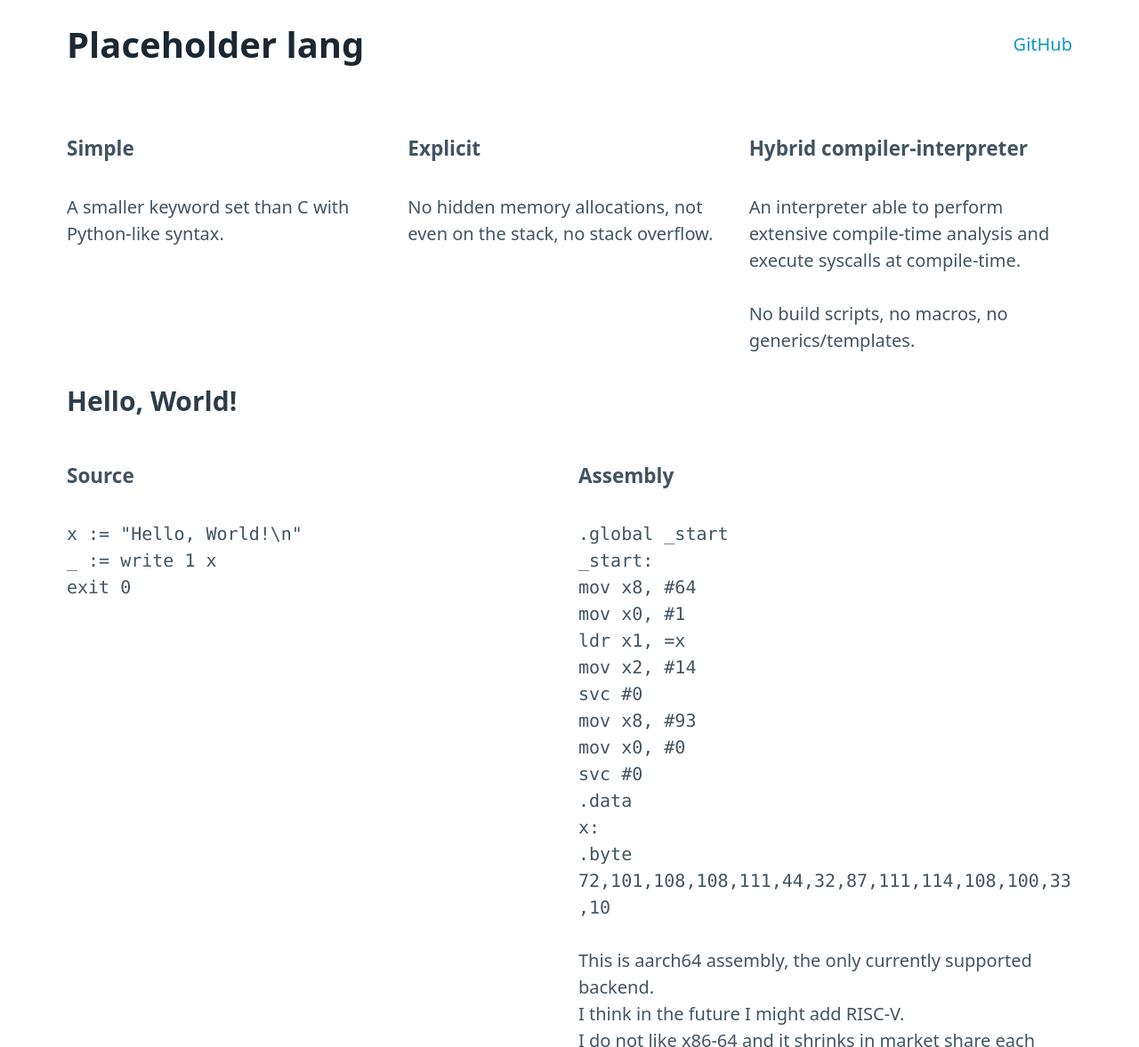
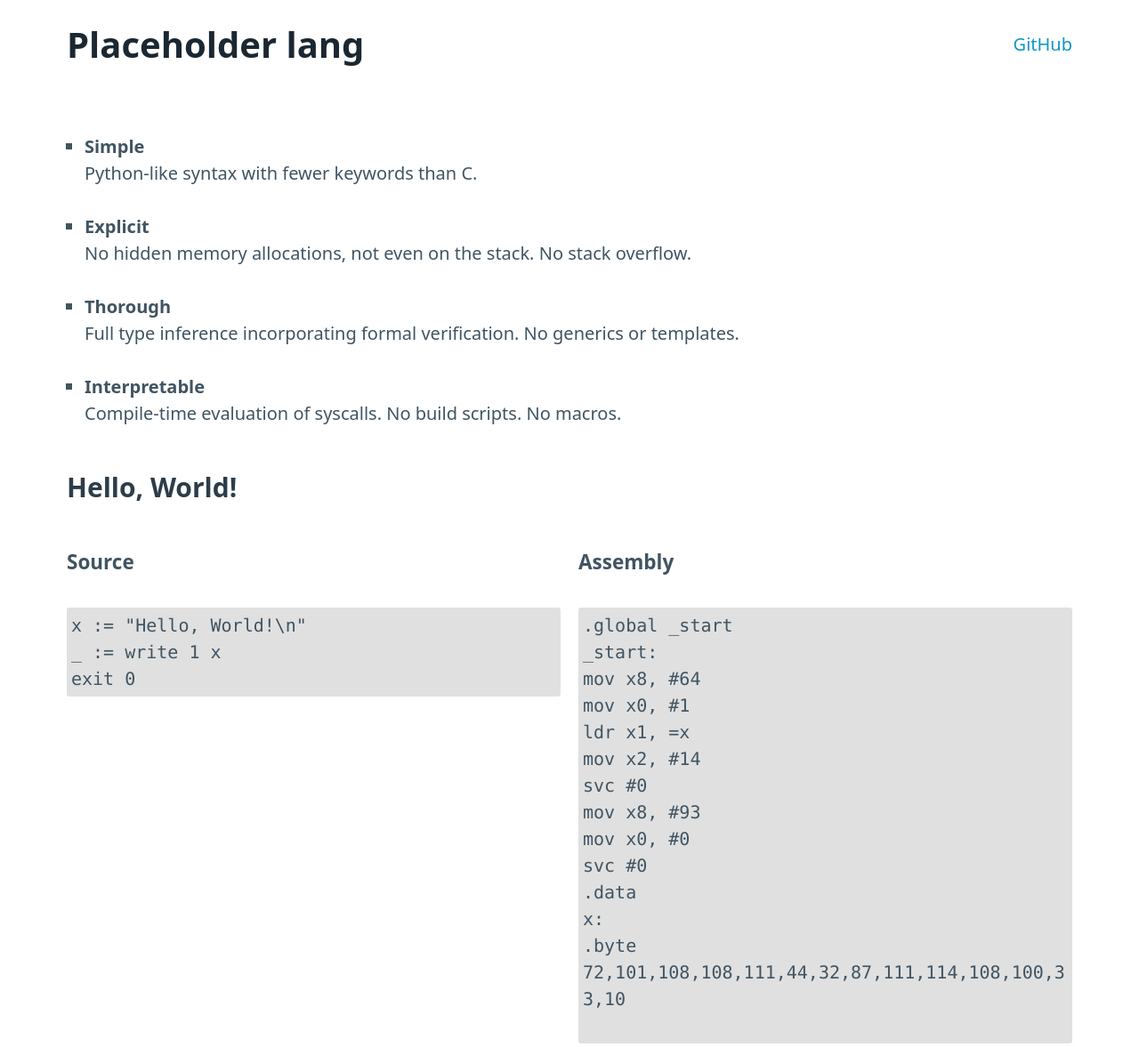
Before and after one commit to JonathanWoollett-Light/language, a plain HTML site: page index.html in a window 1280 px wide. Shown: the top 1177 px of the page at 89% size. Drawn offline with nearby package versions, Linux system fonts and the light colour scheme.

Commit message:
web page update

```diff
--- a/index.html
+++ b/index.html
@@ -5,6 +5,15 @@
     <meta name="viewport" content="width=device-width, initial-scale=1">
     <link rel="stylesheet" href="https://cdn.jsdelivr.net/npm/@picocss/pico@1/css/pico.min.css">
     <title>Placeholder lang</title>
+    <style>
+        .code {
+            font-family: "consolas";
+            background-color: rgba(100,100,100,0.2);
+            padding: 5px;
+            border-radius: 3px;
+            white-space:pre-wrap;
+        }
+    </style>
   </head>
   <body>
     <main class="container" style="padding-top: 0px;">
@@ -16,47 +25,51 @@
                 <li><a href="https://github.com/JonathanWoollett-Light/language">GitHub</a></li>
             </ul>
         </nav>
-        <div class="grid">
-            <div>
-                <h5>Simple</h5>
-                <p>A smaller keyword set than C with Python-like syntax.</p>
-            </div>
-            <div>
-                <h5>Explicit</h5>
-                <p>No hidden memory allocations, not even on the stack, no stack overflow.</p>
-            </div>
-            <div>
-                <h5>Hybrid compiler-interpreter</h5>
-                <p>An interpreter able to perform extensive compile-time analysis and execute syscalls at compile-time.</p>
-                <p>No build scripts, no macros, no generics/templates.</p>
-            </div>
-        </div>
+        <ul>
+            <li>
+                <b>Simple</b>
+                <p>Python-like syntax with fewer keywords than C.</p>
+            </li>
+            <li>
+                <b>Explicit</b>
+                <p>No hidden memory allocations, not even on the stack. No stack overflow.</p>
+            </li>
+            <li>
+                <b>Thorough</b>
+                <p>Full type inference incorporating formal verification. No generics or templates.</p>
+            </li>
+            <li>
+                <b>Interpretable</b>
+                <p>Compile-time evaluation of syscalls. No build scripts. No macros.</p>
+            </li>
+        </ul>
         <h3>Hello, World!</h3>
         <div class="grid">
             <div>
                 <h5>Source</h5>
-                <p style="font-family:consolas">x := "Hello, World!\n"<br>_ := write 1 x<br>exit 0</p>
+                <p class="code">x := "Hello, World!\n"<br>_ := write 1 x<br>exit 0</p>
             </div>
             <div>
                 <h5>Assembly</h5>
-                <p style="font-family:consolas">
-                    .global _start<br>
-                    _start:<br>
-                    mov x8, #64<br>
-                    mov x0, #1<br>
-                    ldr x1, =x<br>
-                    mov x2, #14<br>
-                    svc #0<br>
-                    mov x8, #93<br>
-                    mov x0, #0<br>
-                    svc #0<br>
-                    .data<br>
-                    x:<br>
-                    .byte 72,101,108,108,111,44,32,87,111,114,108,100,33,10
+                <p class="code">.global _start<br>_start:<br>mov x8, #64<br>mov x0, #1<br>ldr x1, =x<br>mov x2, #14<br>svc #0<br>mov x8, #93<br>mov x0, #0<br>svc #0<br>.data<br>x:<br>.byte 72,101,108,108,111,44,32,87,111,114,108,100,33,10
                 </p>
                 <p>This is aarch64 assembly, the only currently supported backend.<br>I think in the future I might add RISC-V.<br>I do not like x86-64 and it shrinks in market share each year, I do not think I will add it.</p>
             </div>
         </div>
+        <h3>Planned keywords</h3>
+        <ol>
+            <li><span class="code">if</span>: <a href="https://www.w3schools.com/python/gloss_python_if_statement.asp">Python's <span class="code">if</span></a> without the <span class="code">:</span>.</li>
+            <li><span class="code">loop</span>: <a href="https://doc.rust-lang.org/rust-by-example/flow_control/loop.html">Rust's <span class="code">loop</span></a> without the brackets.</li>
+            <li><span class="code">def</span>: <a href="https://www.w3schools.com/python/python_functions.asp">Python's <span class="code">def</span></a> without the <span class="code">:</span>.</li>
+            <li><span class="code">in</span>: The arguments given to a function.</li>
+            <li><span class="code">out</span>: The return of a function.</li>
+            <li><span class="code">comptime</span>: Forces evaluation at compile-time.</li>
+            <li><span class="code">require</span>: A condition to prove with formal verification at compile-time.</li>
+            <li><span class="code">assume</span>: A condition assumed to be true at compile-time.</li>
+            <li><span class="code">assert</span>: A condition that calls <span class="code">exit</span> if false at run-time.</li>
+        </ol>
+        <h4>Example</h4>
+        <p class="code">def add<br>    lhs = in[0] # 1<br>    rhs = in[1] # 2<br>    out = rhs + lhs # 3<br>x := add 1 2 # 3<br>comptime write 1 x<br>require x = 3 # true<br>assume x = 4<br>require x = 4 # true<br>assert x = 4 # false</p>
     </main>
   </body>
 </html>
```
